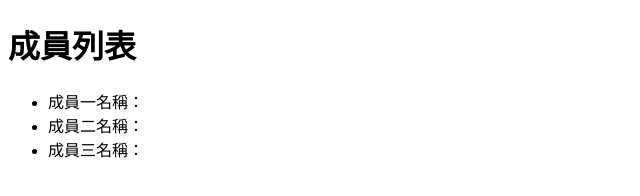
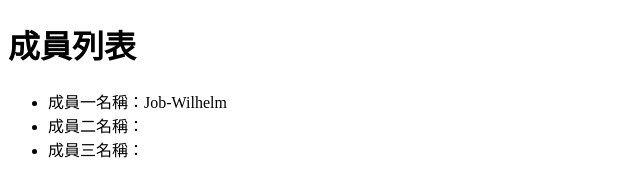
Before and after one commit to Job-Wilhelm/test0203, a plain HTML site: page index.html in a window 1280 px wide. Shown: the full height of the page, 0-640 px from the left. Drawn offline with Linux system fonts and the light colour scheme.

Commit message:
新增成員一名字

```diff
--- a/index.html
+++ b/index.html
@@ -8,7 +8,7 @@
   <body>
     <h1>成員列表</h1>
     <ul>
-      <li>成員一名稱：</li>
+      <li>成員一名稱：Job-Wilhelm</li>
       <li>成員二名稱：</li>
       <li>成員三名稱：</li>
     </ul>
```
